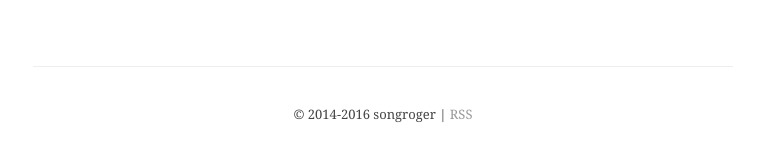
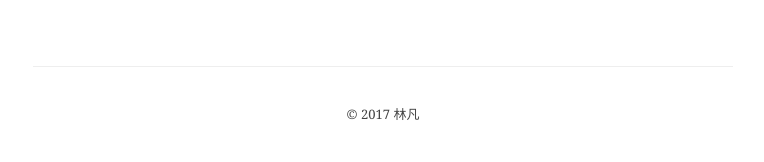
Before and after one commit to jiugewang/blog.github.io, a Jekyll site: the page built from index.html, in a window 1280 px wide. Shown: the part 647-809 px from the top of the page, without its empty margins (257-1021 px from the left). Built offline with Jekyll 4.4.1, drawn with Linux system fonts in a browser that asks for light colours.

Commit message:
修改copyright

```diff
--- a/_config.yml
+++ b/_config.yml
@@ -8,7 +8,7 @@ about: http://7xof48.com1.z0.glb.clouddn.com/about.jpg
 favicon: http://7xof48.com1.z0.glb.clouddn.com/favicon.png
 basecss:
 # Theme specific configuration
-title: songroger
+title: 林凡
 description: >
   Hi there, My name is Luozhan.Song, usually I use "songroger" as my ID everywhere.
   I was born and raised in Hunan China.
--- a/_includes/footer.html
+++ b/_includes/footer.html
@@ -1,5 +1,5 @@
 <footer class="footer">
 	<div class="col">
-		© 2014-2016 {{ site.title }} | <a href="{{ "/feed.xml" | prepend: site.baseurl }}" class="subscribe">RSS</a>
+		© 2017 {{ site.title }}
 	</div>
 </footer>
--- a/archive/index.html
+++ b/archive/index.html
@@ -1,6 +1,6 @@
 ---
 layout: page
-title: Archive
+title:  Blog
 ---
 
 <ul>
```
